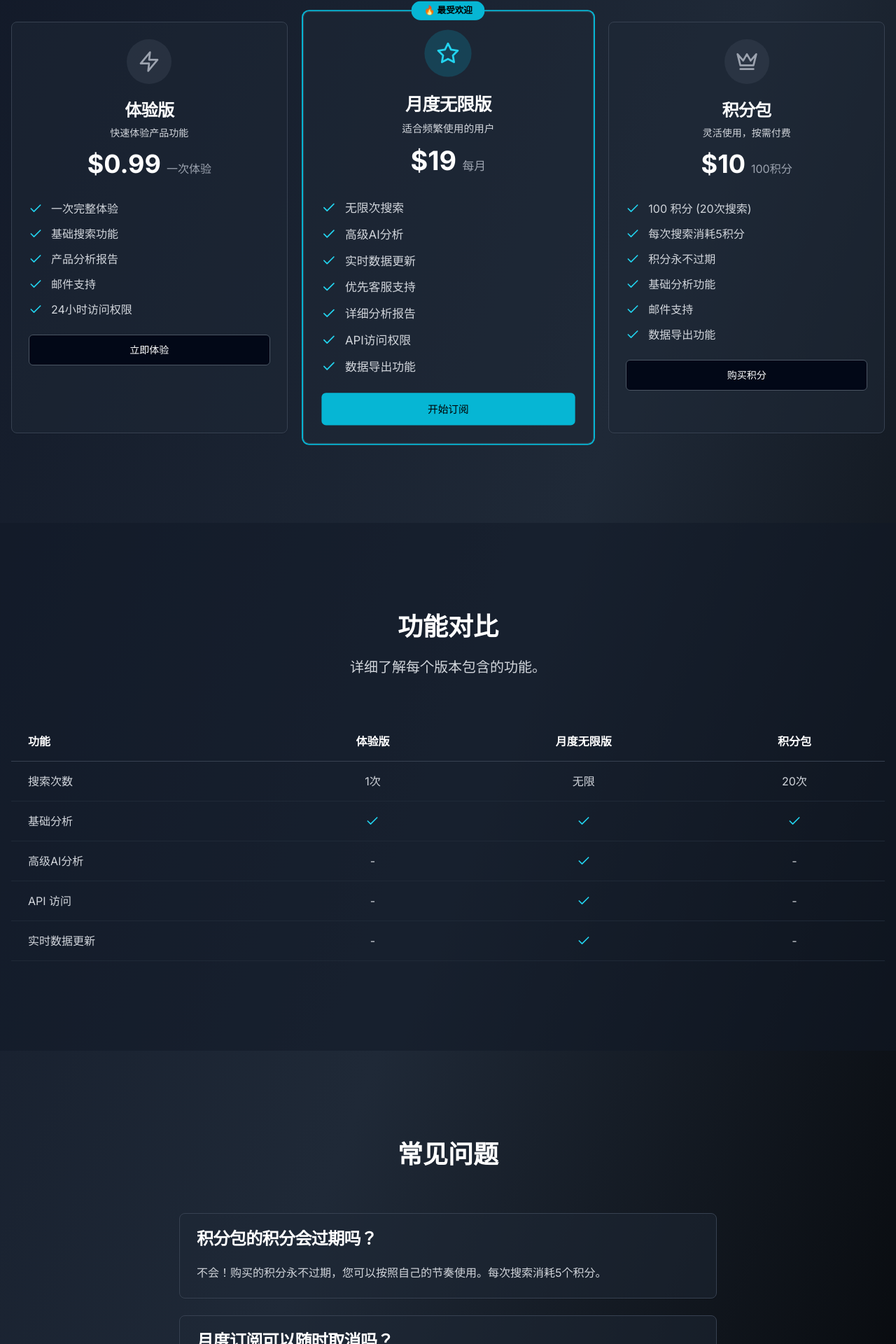
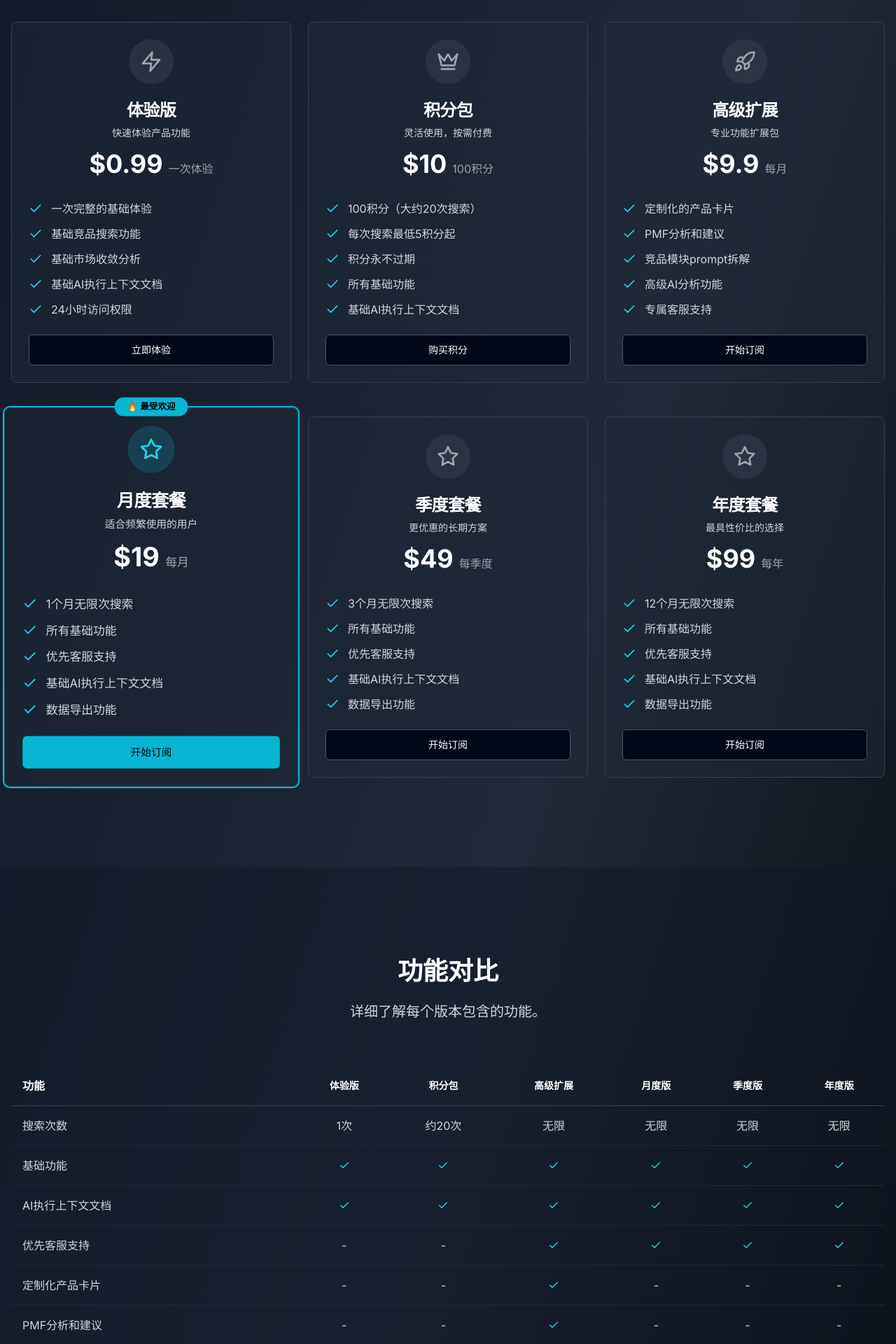
Before and after one commit to ThawingX/snap-seeker-landing, a Next.js app: page /pricing in a window 1280 px wide. Shown: the part 483-2403 px from the top of the page at 70% size. Built offline with nearby package versions, Linux system fonts and the light colour scheme.

Commit message:
feat：整改定价

```diff
--- a/app/pricing/page.tsx
+++ b/app/pricing/page.tsx
@@ -12,7 +12,7 @@ import { Check, Star, Zap, Crown, Rocket } from "lucide-react"
  * Features different pricing tiers with one-time payment options
  */
 export default function PricingPage() {
-  const pricingPlans = [
+  const firstRowPlans = [
     {
       name: "体验版",
       description: "快速体验产品功能",
@@ -21,34 +21,14 @@ export default function PricingPage() {
       icon: Zap,
       popular: false,
       features: [
-        "一次完整体验",
-        "基础搜索功能",
-        "产品分析报告",
-        "邮件支持",
+        "一次完整的基础体验",
+        "基础竞品搜索功能",
+        "基础市场收敛分析",
+        "基础AI执行上下文文档",
         "24小时访问权限"
       ],
       buttonText: "立即体验",
       buttonVariant: "outline" as const,
-      buttonLink: "https://seeker.snapsnap.site/"
-    },
-    {
-      name: "月度无限版",
-      description: "适合频繁使用的用户",
-      price: "$19",
-      originalPrice: null,
-      icon: Star,
-      popular: true,
-      features: [
-        "无限次搜索",
-        "高级AI分析",
-        "实时数据更新",
-        "优先客服支持",
-        "详细分析报告",
-        "API访问权限",
-        "数据导出功能"
-      ],
-      buttonText: "开始订阅",
-      buttonVariant: "default" as const,
       buttonLink: "https://seeker.snapsnap.site/"
     },
     {
@@ -59,14 +39,88 @@ export default function PricingPage() {
       icon: Crown,
       popular: false,
       features: [
-        "100 积分 (20次搜索)",
-        "每次搜索消耗5积分",
+        "100积分（大约20次搜索）",
+        "每次搜索最低5积分起",
         "积分永不过期",
-        "基础分析功能",
-        "邮件支持",
+        "所有基础功能",
+        "基础AI执行上下文文档"
+      ],
+      buttonText: "购买积分",
+      buttonVariant: "outline" as const,
+      buttonLink: "https://seeker.snapsnap.site/"
+    },
+    {
+      name: "高级扩展",
+      description: "专业功能扩展包",
+      price: "$9.9",
+      originalPrice: null,
+      icon: Rocket,
+      popular: false,
+      features: [
+        "定制化的产品卡片",
+        "PMF分析和建议",
+        "竞品模块prompt拆解",
+        "高级AI分析功能",
+        "专属客服支持"
+      ],
+      buttonText: "开始订阅",
+      buttonVariant: "outline" as const,
+      buttonLink: "https://seeker.snapsnap.site/"
+    }
+  ]
+
+  const secondRowPlans = [
+    {
+      name: "月度套餐",
+      description: "适合频繁使用的用户",
+      price: "$19",
+      originalPrice: null,
+      icon: Star,
+      popular: true,
+      features: [
+        "1个月无限次搜索",
+        "所有基础功能",
+        "优先客服支持",
+        "基础AI执行上下文文档",
         "数据导出功能"
       ],
-      buttonText: "购买积分",
+      buttonText: "开始订阅",
+      buttonVariant: "default" as const,
+      buttonLink: "https://seeker.snapsnap.site/"
+    },
+    {
+      name: "季度套餐",
+      description: "更优惠的长期方案",
+      price: "$49",
+      originalPrice: null,
+      icon: Star,
+      popular: false,
+      features: [
+        "3个月无限次搜索",
+        "所有基础功能",
+        "优先客服支持",
+        "基础AI执行上下文文档",
+        "数据导出功能"
+      ],
+      buttonText: "开始订阅",
+      buttonVariant: "outline" as const,
+      buttonLink: "https://seeker.snapsnap.site/"
+    },
+    {
+      name: "年度套餐",
+      description: "最具性价比的选择",
+      price: "$99",
+      originalPrice: null,
+      icon: Star,
+      popular: false,
+      features: [
+        "12个月无限次搜索",
+        "所有基础功能",
+        "优先客服支持",
+        "基础AI执行上下文文档",
+        "数据导出功能"
+      ],
+      buttonText: "开始订阅",
       buttonVariant: "outline" as const,
       buttonLink: "https://seeker.snapsnap.site/"
     }
@@ -78,9 +132,9 @@ export default function PricingPage() {
 
       {/* Hero Section */}
       <section className="py-20 lg:py-32">
-        <div className="container mx-auto px-4">
+        <div className="container px-4 mx-auto">
           <div className="mx-auto max-w-3xl text-center">
-            <Badge className="mb-6 bg-cyan-500/10 text-cyan-400 border-cyan-500/20">
+            <Badge className="mb-6 text-cyan-400 bg-cyan-500/10 border-cyan-500/20">
               🚀 灵活定价方案
             </Badge>
             <h1 className="mb-6 text-4xl font-bold tracking-tight text-white sm:text-5xl lg:text-6xl">
@@ -88,7 +142,7 @@ export default function PricingPage() {
               <span className="gradient-text">使用方式</span>
             </h1>
             <p className="mb-8 text-xl text-gray-300">
-              体验版、月度订阅或积分包，满足不同使用需求。
+              体验版、积分包、高级扩展和订阅套餐，满足不同使用需求。
             </p>
           </div>
         </div>
@@ -96,9 +150,10 @@ export default function PricingPage() {
 
       {/* Pricing Cards */}
       <section className="pb-20 lg:pb-32">
-        <div className="container mx-auto px-4">
-          <div className="grid gap-8 lg:grid-cols-3">
-            {pricingPlans.map((plan, index) => {
+        <div className="container px-4 mx-auto">
+          {/* First Row */}
+          <div className="grid gap-6 mb-12 md:grid-cols-3">
+            {firstRowPlans.map((plan, index) => {
               const IconComponent = plan.icon
               return (
                 <Card
@@ -107,14 +162,14 @@ export default function PricingPage() {
                 >
                   {plan.popular && (
                     <div className="absolute -top-4 left-1/2 -translate-x-1/2">
-                      <Badge className="bg-cyan-500 text-black font-semibold px-4 py-1">
+                      <Badge className="px-4 py-1 font-semibold text-black bg-cyan-500">
                         🔥 最受欢迎
                       </Badge>
                     </div>
                   )}
 
-                  <CardHeader className="text-center pb-8">
-                    <div className="mb-4 flex justify-center">
+                  <CardHeader className="pb-8 text-center">
+                    <div className="flex justify-center mb-4">
                       <div className={`flex h-16 w-16 items-center justify-center rounded-full ${
                         plan.popular ? 'bg-cyan-500/20' : 'bg-gray-700/50'
                       }`}>
@@ -124,31 +179,106 @@ export default function PricingPage() {
                       </div>
                     </div>
                     <CardTitle className="text-2xl text-white">{plan.name}</CardTitle>
-                    <CardDescription className="text-gray-300 mt-2">
+                    <CardDescription className="mt-2 text-gray-300">
                       {plan.description}
                     </CardDescription>
                     <div className="mt-6">
                       <div className="mt-2">
                         <span className="text-4xl font-bold text-white">{plan.price}</span>
-                        <span className="text-gray-400 ml-2">
-                          {plan.name === "月度无限版" ? "每月" : plan.name === "积分包" ? "100积分" : "一次体验"}
+                        <span className="ml-2 text-gray-400">
+                          {plan.name === "积分包" ? "100积分" :
+                           plan.name === "高级扩展" ? "每月" : "一次体验"}
                         </span>
                       </div>
                     </div>
                   </CardHeader>
 
-                  <CardContent>
+                  <CardContent className="flex-1">
                     <ul className="space-y-3">
                       {plan.features.map((feature, featureIndex) => (
-                        <li key={featureIndex} className="flex items-center gap-3">
-                          <Check className="h-5 w-5 text-cyan-400 flex-shrink-0" />
+                        <li key={featureIndex} className="flex gap-3 items-center">
+                          <Check className="flex-shrink-0 w-5 h-5 text-cyan-400" />
                           <span className="text-gray-300">{feature}</span>
                         </li>
                       ))}
                     </ul>
                   </CardContent>
 
-                  <CardFooter>
+                  <CardFooter className="mt-auto">
+                    <a href={plan.buttonLink} target="_blank" rel="noopener noreferrer" className="w-full">
+                      <Button
+                        className={`w-full ${
+                          plan.popular
+                            ? 'bg-cyan-500 text-black hover:bg-cyan-400'
+                            : 'border-gray-600 text-white hover:bg-gray-800'
+                        }`}
+                        variant={plan.buttonVariant}
+                        size="lg"
+                      >
+                        {plan.buttonText}
+                      </Button>
+                    </a>
+                  </CardFooter>
+                </Card>
+              )
+            })}
+          </div>
+
+          {/* Second Row */}
+          <div className="grid gap-6 md:grid-cols-3">
+            {secondRowPlans.map((plan, index) => {
+              const IconComponent = plan.icon
+              return (
+                <Card
+                  key={plan.name}
+                  className={`relative bg-gray-800/50 border-gray-700 ${plan.popular ? 'ring-2 ring-cyan-500 scale-105' : ''}`}
+                >
+                  {plan.popular && (
+                    <div className="absolute -top-4 left-1/2 -translate-x-1/2">
+                      <Badge className="px-4 py-1 font-semibold text-black bg-cyan-500">
+                        🔥 最受欢迎
+                      </Badge>
+                    </div>
+                  )}
+
+                  <CardHeader className="pb-8 text-center">
+                    <div className="flex justify-center mb-4">
+                      <div className={`flex h-16 w-16 items-center justify-center rounded-full ${
+                        plan.popular ? 'bg-cyan-500/20' : 'bg-gray-700/50'
+                      }`}>
+                        <IconComponent className={`h-8 w-8 ${
+                          plan.popular ? 'text-cyan-400' : 'text-gray-400'
+                        }`} />
+                      </div>
+                    </div>
+                    <CardTitle className="text-2xl text-white">{plan.name}</CardTitle>
+                    <CardDescription className="mt-2 text-gray-300">
+                      {plan.description}
+                    </CardDescription>
+                    <div className="mt-6">
+                      <div className="mt-2">
+                        <span className="text-4xl font-bold text-white">{plan.price}</span>
+                        <span className="ml-2 text-gray-400">
+                          {plan.name === "月度套餐" ? "每月" :
+                           plan.name === "季度套餐" ? "每季度" :
+                           plan.name === "年度套餐" ? "每年" : ""}
+                        </span>
+                      </div>
+                    </div>
+                  </CardHeader>
+
+                  <CardContent className="flex-1">
+                    <ul className="space-y-3">
+                      {plan.features.map((feature, featureIndex) => (
+                        <li key={featureIndex} className="flex gap-3 items-center">
+                          <Check className="flex-shrink-0 w-5 h-5 text-cyan-400" />
+                          <span className="text-gray-300">{feature}</span>
+                        </li>
+                      ))}
+                    </ul>
+                  </CardContent>
+
+                  <CardFooter className="mt-auto">
                     <a href={plan.buttonLink} target="_blank" rel="noopener noreferrer" className="w-full">
                       <Button
                         className={`w-full ${
@@ -172,8 +302,8 @@ export default function PricingPage() {
 
       {/* Features Comparison */}
       <section className="py-20 lg:py-32 bg-gray-900/50">
-        <div className="container mx-auto px-4">
-          <div className="mx-auto max-w-3xl text-center mb-16">
+        <div className="container px-4 mx-auto">
+          <div className="mx-auto mb-16 max-w-3xl text-center">
             <h2 className="mb-6 text-3xl font-bold text-white sm:text-4xl">
               功能对比
             </h2>
@@ -186,42 +316,78 @@ export default function PricingPage() {
             <table className="w-full border-collapse">
               <thead>
                 <tr className="border-b border-gray-700">
-                  <th className="text-left py-4 px-6 text-white font-semibold">功能</th>
-                  <th className="text-center py-4 px-6 text-white font-semibold">体验版</th>
-                  <th className="text-center py-4 px-6 text-white font-semibold">月度无限版</th>
-                  <th className="text-center py-4 px-6 text-white font-semibold">积分包</th>
+                  <th className="px-4 py-4 font-semibold text-left text-white">功能</th>
+                  <th className="px-2 py-4 text-sm font-semibold text-center text-white">体验版</th>
+                  <th className="px-2 py-4 text-sm font-semibold text-center text-white">积分包</th>
+                  <th className="px-2 py-4 text-sm font-semibold text-center text-white">高级扩展</th>
+                  <th className="px-2 py-4 text-sm font-semibold text-center text-white">月度版</th>
+                  <th className="px-2 py-4 text-sm font-semibold text-center text-white">季度版</th>
+                  <th className="px-2 py-4 text-sm font-semibold text-center text-white">年度版</th>
                 </tr>
               </thead>
               <tbody className="text-gray-300">
                 <tr className="border-b border-gray-800">
-                  <td className="py-4 px-6">搜索次数</td>
-                  <td className="text-center py-4 px-6">1次</td>
-                  <td className="text-center py-4 px-6">无限</td>
-                  <td className="text-center py-4 px-6">20次</td>
+                  <td className="px-4 py-4">搜索次数</td>
+                  <td className="px-2 py-4 text-center">1次</td>
+                  <td className="px-2 py-4 text-center">约20次</td>
+                  <td className="px-2 py-4 text-center">无限</td>
+                  <td className="px-2 py-4 text-center">无限</td>
+                  <td className="px-2 py-4 text-center">无限</td>
+                  <td className="px-2 py-4 text-center">无限</td>
                 </tr>
                 <tr className="border-b border-gray-800">
-                  <td className="py-4 px-6">基础分析</td>
-                  <td className="text-center py-4 px-6"><Check className="h-5 w-5 text-cyan-400 mx-auto" /></td>
-                  <td className="text-center py-4 px-6"><Check className="h-5 w-5 text-cyan-400 mx-auto" /></td>
-                  <td className="text-center py-4 px-6"><Check className="h-5 w-5 text-cyan-400 mx-auto" /></td>
+                  <td className="px-4 py-4">基础功能</td>
+                  <td className="px-2 py-4 text-center"><Check className="mx-auto w-4 h-4 text-cyan-400" /></td>
+                  <td className="px-2 py-4 text-center"><Check className="mx-auto w-4 h-4 text-cyan-400" /></td>
+                  <td className="px-2 py-4 text-center"><Check className="mx-auto w-4 h-4 text-cyan-400" /></td>
+                  <td className="px-2 py-4 text-center"><Check className="mx-auto w-4 h-4 text-cyan-400" /></td>
+                  <td className="px-2 py-4 text-center"><Check className="mx-auto w-4 h-4 text-cyan-400" /></td>
+                  <td className="px-2 py-4 text-center"><Check className="mx-auto w-4 h-4 text-cyan-400" /></td>
                 </tr>
                 <tr className="border-b border-gray-800">
-                  <td className="py-4 px-6">高级AI分析</td>
-                  <td className="text-center py-4 px-6">-</td>
-                  <td className="text-center py-4 px-6"><Check className="h-5 w-5 text-cyan-400 mx-auto" /></td>
-                  <td className="text-center py-4 px-6">-</td>
+                  <td className="px-4 py-4">AI执行上下文文档</td>
+                  <td className="px-2 py-4 text-center"><Check className="mx-auto w-4 h-4 text-cyan-400" /></td>
+                  <td className="px-2 py-4 text-center"><Check className="mx-auto w-4 h-4 text-cyan-400" /></td>
+                  <td className="px-2 py-4 text-center"><Check className="mx-auto w-4 h-4 text-cyan-400" /></td>
+                  <td className="px-2 py-4 text-center"><Check className="mx-auto w-4 h-4 text-cyan-400" /></td>
+                  <td className="px-2 py-4 text-center"><Check className="mx-auto w-4 h-4 text-cyan-400" /></td>
+                  <td className="px-2 py-4 text-center"><Check className="mx-auto w-4 h-4 text-cyan-400" /></td>
                 </tr>
                 <tr className="border-b border-gray-800">
-                  <td className="py-4 px-6">API 访问</td>
-                  <td className="text-center py-4 px-6">-</td>
-                  <td className="text-center py-4 px-6"><Check className="h-5 w-5 text-cyan-400 mx-auto" /></td>
-                  <td className="text-center py-4 px-6">-</td>
+                  <td className="px-4 py-4">优先客服支持</td>
+                  <td className="px-2 py-4 text-center">-</td>
+                  <td className="px-2 py-4 text-center">-</td>
+                  <td className="px-2 py-4 text-center"><Check className="mx-auto w-4 h-4 text-cyan-400" /></td>
+                  <td className="px-2 py-4 text-center"><Check className="mx-auto w-4 h-4 text-cyan-400" /></td>
+                  <td className="px-2 py-4 text-center"><Check className="mx-auto w-4 h-4 text-cyan-400" /></td>
+                  <td className="px-2 py-4 text-center"><Check className="mx-auto w-4 h-4 text-cyan-400" /></td>
                 </tr>
                 <tr className="border-b border-gray-800">
-                  <td className="py-4 px-6">实时数据更新</td>
-                  <td className="text-center py-4 px-6">-</td>
-                  <td className="text-center py-4 px-6"><Check className="h-5 w-5 text-cyan-400 mx-auto" /></td>
-                  <td className="text-center py-4 px-6">-</td>
+                  <td className="px-4 py-4">定制化产品卡片</td>
+                  <td className="px-2 py-4 text-center">-</td>
+                  <td className="px-2 py-4 text-center">-</td>
+                  <td className="px-2 py-4 text-center"><Check className="mx-auto w-4 h-4 text-cyan-400" /></td>
+                  <td className="px-2 py-4 text-center">-</td>
+                  <td className="px-2 py-4 text-center">-</td>
+                  <td className="px-2 py-4 text-center">-</td>
+                </tr>
+                <tr className="border-b border-gray-800">
+                  <td className="px-4 py-4">PMF分析和建议</td>
+                  <td className="px-2 py-4 text-center">-</td>
+                  <td className="px-2 py-4 text-center">-</td>
+                  <td className="px-2 py-4 text-center"><Check className="mx-auto w-4 h-4 text-cyan-400" /></td>
+                  <td className="px-2 py-4 text-center">-</td>
+                  <td className="px-2 py-4 text-center">-</td>
+                  <td className="px-2 py-4 text-center">-</td>
+                </tr>
+                <tr className="border-b border-gray-800">
+                  <td className="px-4 py-4">竞品模块prompt拆解</td>
+                  <td className="px-2 py-4 text-center">-</td>
+                  <td className="px-2 py-4 text-center">-</td>
+                  <td className="px-2 py-4 text-center"><Check className="mx-auto w-4 h-4 text-cyan-400" /></td>
+                  <td className="px-2 py-4 text-center">-</td>
+                  <td className="px-2 py-4 text-center">-</td>
+                  <td className="px-2 py-4 text-center">-</td>
                 </tr>
               </tbody>
             </table>
@@ -231,15 +397,15 @@ export default function PricingPage() {
 
       {/* FAQ Section */}
       <section className="py-20 lg:py-32">
-        <div className="container mx-auto px-4">
-          <div className="mx-auto max-w-3xl text-center mb-16">
+        <div className="container px-4 mx-auto">
+          <div className="mx-auto mb-16 max-w-3xl text-center">
             <h2 className="mb-6 text-3xl font-bold text-white sm:text-4xl">
               常见问题
             </h2>
           </div>
 
-          <div className="mx-auto max-w-3xl space-y-6">
-            <Card className="bg-gray-800/50 border-gray-700">
+          <div className="mx-auto space-y-6 max-w-3xl">
+            <Card className="border-gray-700 bg-gray-800/50">
               <CardHeader>
                 <CardTitle className="text-white">积分包的积分会过期吗？</CardTitle>
               </CardHeader>
@@ -250,7 +416,7 @@ export default function PricingPage() {
               </CardContent>
             </Card>
 
-            <Card className="bg-gray-800/50 border-gray-700">
+            <Card className="border-gray-700 bg-gray-800/50">
               <CardHeader>
                 <CardTitle className="text-white">月度订阅可以随时取消吗？</CardTitle>
               </CardHeader>
@@ -261,7 +427,7 @@ export default function PricingPage() {
               </CardContent>
             </Card>
 
-            <Card className="bg-gray-800/50 border-gray-700">
+            <Card className="border-gray-700 bg-gray-800/50">
               <CardHeader>
                 <CardTitle className="text-white">体验版包含哪些功能？</CardTitle>
               </CardHeader>
@@ -276,10 +442,10 @@ export default function PricingPage() {
       </section>
 
       {/* CTA Section */}
-      <section className="py-20 lg:py-32 bg-gradient-to-r from-cyan-500/10 to-blue-500/10">
-        <div className="container mx-auto px-4">
+      <section className="py-20 bg-gradient-to-r lg:py-32 from-cyan-500/10 to-blue-500/10">
+        <div className="container px-4 mx-auto">
           <div className="mx-auto max-w-3xl text-center">
-            <Rocket className="h-16 w-16 text-cyan-400 mx-auto mb-6" />
+            <Rocket className="mx-auto mb-6 w-16 h-16 text-cyan-400" />
             <h2 className="mb-6 text-3xl font-bold text-white sm:text-4xl">
               准备开始您的产品搜索之旅？
             </h2>
@@ -287,23 +453,23 @@ export default function PricingPage() {
               选择最适合您的方案，立即开始体验强大的产品搜索功能。
             </p>
             <a href="https://seeker.snapsnap.site/" target="_blank" rel="noopener noreferrer">
-              <Button size="lg" className="bg-cyan-500 text-black hover:bg-cyan-400 text-lg px-8 py-6">
+              <Button size="lg" className="px-8 py-6 text-lg text-black bg-cyan-500 hover:bg-cyan-400">
                 立即开始体验
               </Button>
             </a>
             <p className="mt-4 text-sm text-gray-400">
-              $0.99 体验版 • 月度订阅 • 积分包可选
+              $0.99 体验版 • 积分包 • 高级扩展 • 月度/季度/年度订阅
             </p>
           </div>
         </div>
       </section>
 
       {/* Footer */}
-      <footer className="border-t border-gray-800 py-12">
-        <div className="container mx-auto px-4">
-          <div className="flex flex-col items-center justify-between gap-4 sm:flex-row">
+      <footer className="py-12 border-t border-gray-800">
+        <div className="container px-4 mx-auto">
+          <div className="flex flex-col gap-4 justify-between items-center sm:flex-row">
             <div className="flex items-center space-x-2">
-              <div className="flex h-8 w-8 items-center justify-center rounded-lg bg-cyan-500">
+              <div className="flex justify-center items-center w-8 h-8 bg-cyan-500 rounded-lg">
                 <span className="text-sm font-bold text-black">S</span>
               </div>
               <span className="text-xl font-bold text-white">SnapSeeker</span>
```
